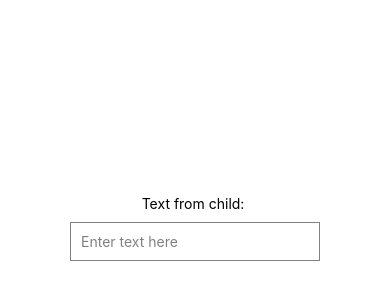
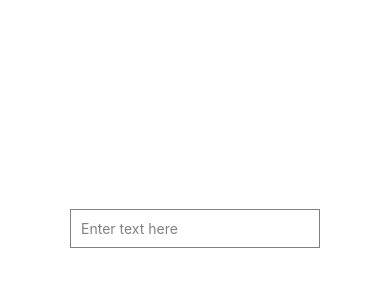
Before and after one commit to mohm-518/JoVision-react-native-tasks, a React Native app: screen / in a window 390 px wide. Shown: the part 194-494 px from the top of the page. Built offline with nearby package versions, Linux system fonts and the light colour scheme.

Commit message:
Add Task 24

```diff
--- a/App.tsx
+++ b/App.tsx
@@ -1,11 +1,11 @@
 import React from 'react';
 import {View} from 'react-native';
-import Task23 from './Tasks/Task23';
+import Task24 from './Tasks/Task24';
 
 const App = () => {
   return (
     <View style={{flex: 1}}>
-      <Task23 />
+      <Task24 />
     </View>
   );
 };
--- /dev/null
+++ b/Tasks/Task24.js
@@ -0,0 +1,52 @@
+import React, {useState, useRef, forwardRef, useImperativeHandle} from 'react';
+import {View, Text, TextInput} from 'react-native';
+
+const MyFunctionPage = forwardRef((props, ref) => {
+  const [displayText, setDisplayText] = useState('');
+
+  useImperativeHandle(ref, () => ({
+    updateText(newText) {
+      setDisplayText(newText);
+    },
+  }));
+
+  return <Text style={{color: 'black'}}>{displayText}</Text>;
+});
+
+const Task24 = () => {
+  const [text, setText] = useState('');
+  const pageRef = useRef(null);
+
+  const handleTextChange = newText => {
+    setText(newText);
+    pageRef.current?.updateText(newText);
+  };
+
+  return (
+    <View
+      style={{
+        flex: 1,
+        justifyContent: 'center',
+        alignItems: 'center',
+        backgroundColor: 'white',
+      }}>
+      <TextInput
+        placeholder="Enter text here"
+        placeholderTextColor="gray"
+        value={text}
+        onChangeText={handleTextChange}
+        style={{
+          borderWidth: 1,
+          borderColor: 'gray',
+          padding: 10,
+          width: 250,
+          color: 'black',
+        }}
+      />
+
+      <MyFunctionPage ref={pageRef} />
+    </View>
+  );
+};
+
+export default Task24;
```
